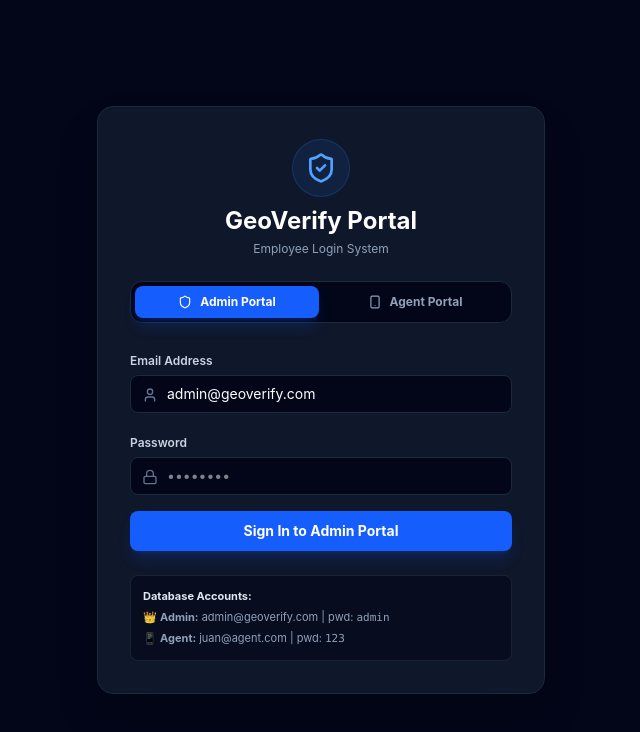
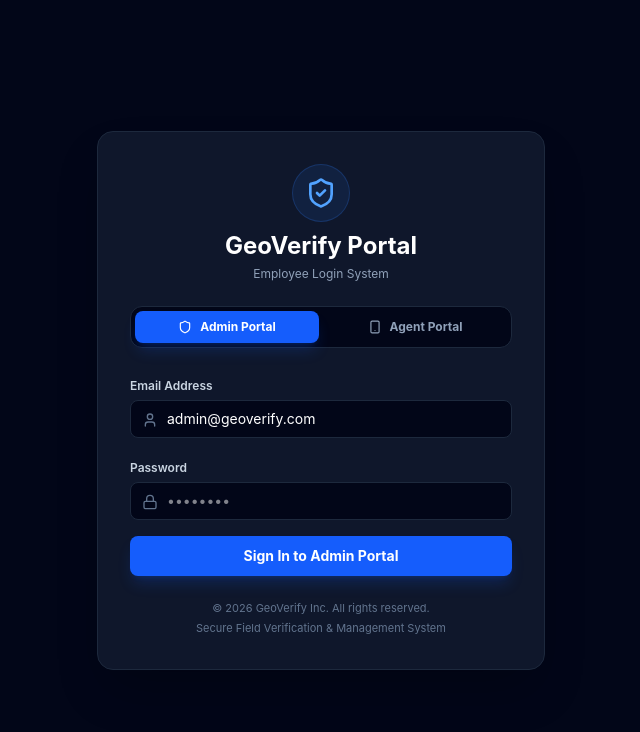
Before and after one commit to EverestAng/destination-scanner, a React (Vite) app: page / in a window 1280 px wide. Shown: the top 732 px of the page, without its empty margins (319-959 px from the left). Built offline with nearby package versions, Linux system fonts and the light colour scheme; no server answers.

Commit message:
Removed the database accounts visible in login page in App.jsx

```diff
--- a/src/App.jsx
+++ b/src/App.jsx
@@ -15,9 +15,7 @@ function App() {
     }
   });
 
-  // State para sa active tab ('admin' o 'agent')
   const [activeTab, setActiveTab] = useState('admin');
-
   const [email, setEmail] = useState('admin@geoverify.com');
   const [password, setPassword] = useState('');
   const [loginError, setLoginError] = useState('');
@@ -39,7 +37,6 @@ function App() {
     }
   }, [currentUser]);
 
-  // Kapag nagpalit ng tab, i-adjust natin ang default values para madali sa kanila
   const handleTabChange = (tab) => {
     setActiveTab(tab);
     setLoginError('');
@@ -66,7 +63,6 @@ function App() {
       const data = await res.json();
 
       if (res.ok) {
-        // Optional validation para sigurohang tugma ang role
         if (activeTab === 'admin' && data.role !== 'admin') {
           setLoginError('This account is not authorized as an Administrator.');
           return;
@@ -220,11 +216,12 @@ function App() {
           </button>
         </form>
 
-        <div className="mt-6 p-3 bg-slate-950/60 rounded-lg text-[11px] text-slate-400 border border-slate-800/80 space-y-1">
-          <p className="font-bold text-slate-200">Database Accounts:</p>
-          <p>👑 <b>Admin:</b> admin@geoverify.com | pwd: <code>admin</code></p>
-          <p>📱 <b>Agent:</b> juan@agent.com | pwd: <code>123</code></p>
+        {/* COMPANY BRANDING / FOOTER */}
+        <div className="mt-6 text-center text-slate-500 text-[11px] space-y-1">
+          <p>© 2026 GeoVerify Inc. All rights reserved.</p>
+          <p>Secure Field Verification & Management System</p>
         </div>
+
       </div>
     </div>
   );
```
